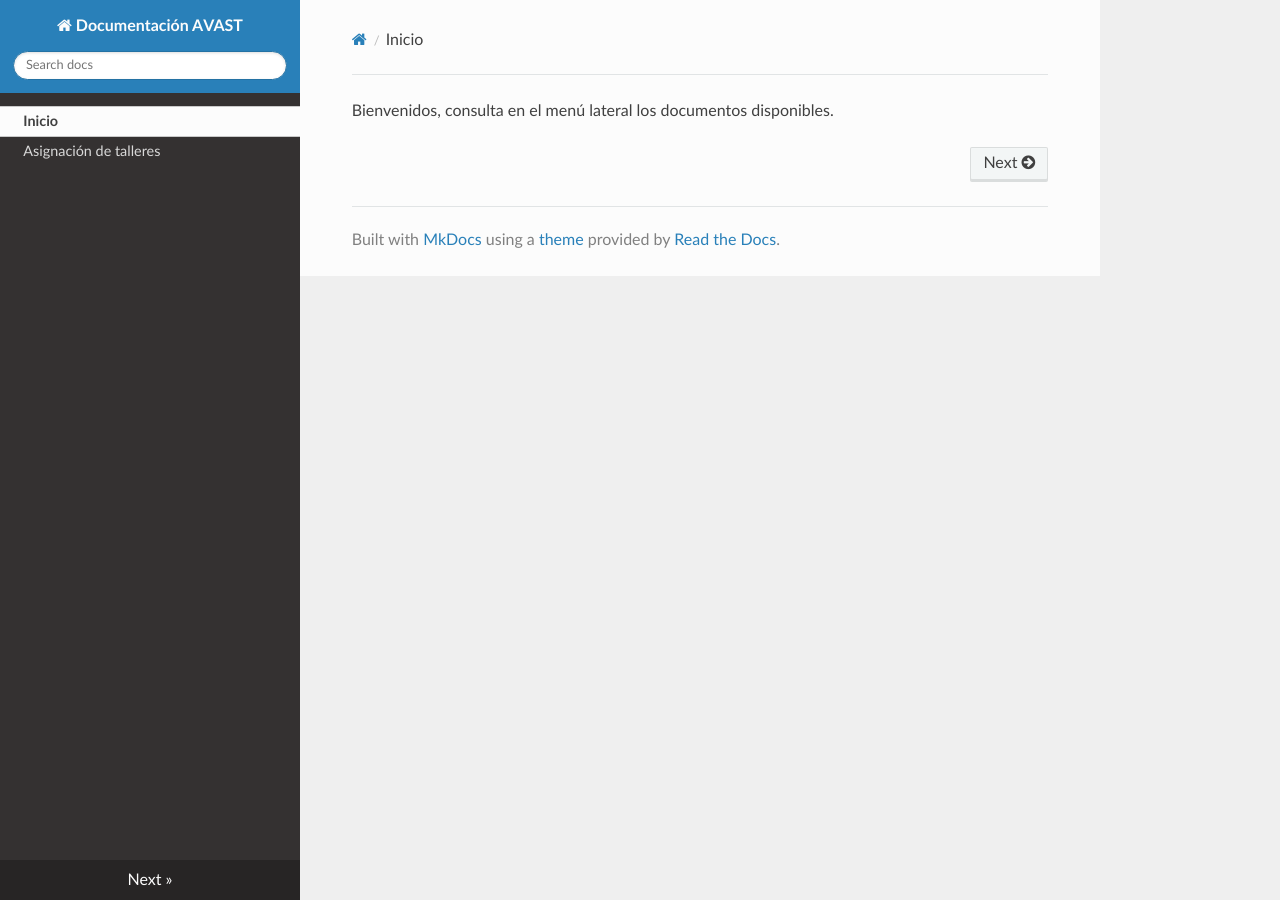
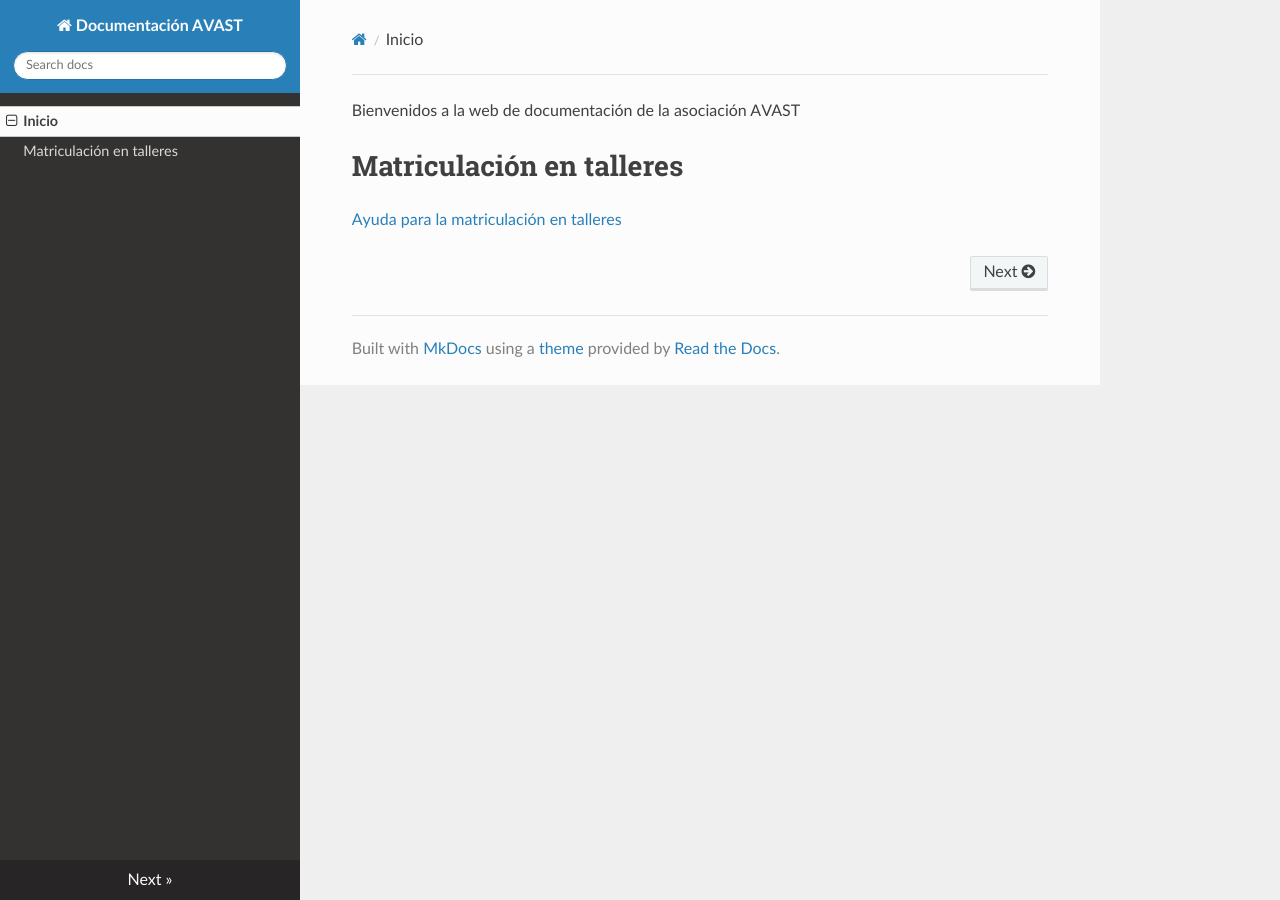
Before and after one commit to asociacion-avast/docs, an MkDocs documentation site: the page built from docs/index.md, in a window 1280 px wide. Built offline with MkDocs 1.6.1, drawn with Linux system fonts in a browser that asks for light colours; nearby versions of some CDN libraries.

Commit message:
link en pantalla de inicio y nombre menu

```diff
--- a/docs/index.md
+++ b/docs/index.md
@@ -1 +1,4 @@
-Bienvenidos, consulta en el menú lateral los documentos disponibles.
+Bienvenidos a la web de documentación de la asociación AVAST
+
+# Matriculación en talleres
+[Ayuda para la matriculación en talleres](./asignacion)
--- a/mkdocs.yml
+++ b/mkdocs.yml
@@ -6,4 +6,4 @@ theme:
 
 nav:
   - Inicio: index.md
-  - Asignación de talleres: asignacion.md
+  - Matriculación en talleres: asignacion.md
```
